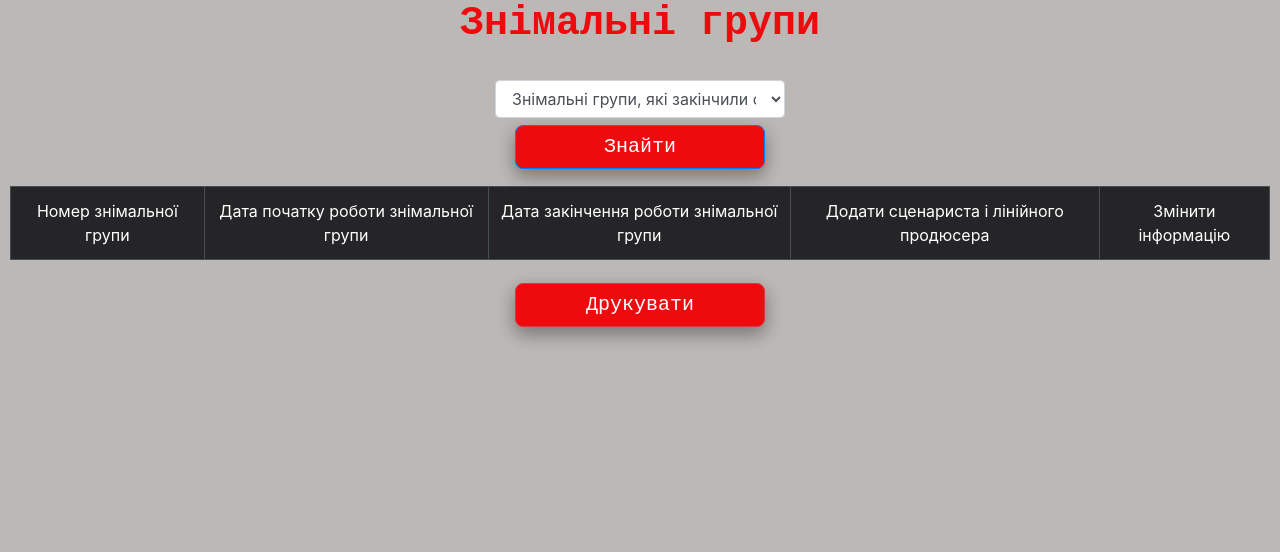
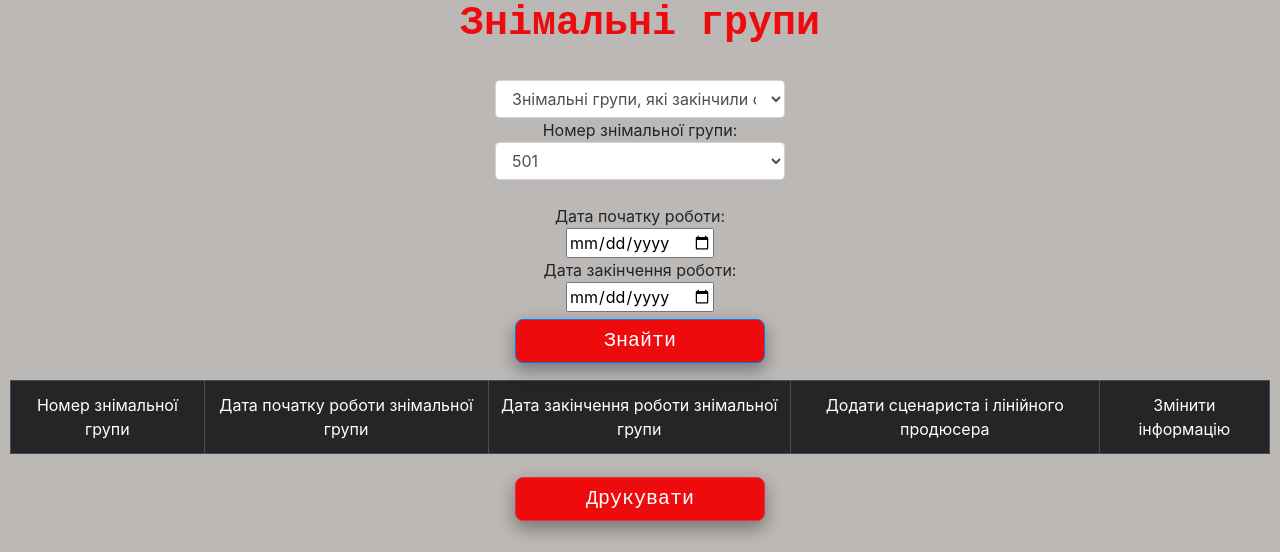
Before and after one commit to valeriia-lun/filmStudio, a PHP site: page /director/find_filmCrew.php in a window 1280 px wide. Shown: the part 56-608 px from the top of the page. Run offline with PHP 8.4, Linux system fonts and the light colour scheme; data that the repository does not hold is empty; some libraries are stand-ins or nearby versions.

Commit message:
filters to director/find_filmCrew.php

```diff
--- a/director/find_filmCrew.php
+++ b/director/find_filmCrew.php
@@ -50,6 +50,17 @@
 <select  class="select selectpicker  form-control" name="selecting">
   <option value="finish_film_crew">Знімальні групи, які закінчили свою роботу 15.12.2019</option>
 </select>
+
+Номер знімальної групи:
+<select  class="select selectpicker  form-control" name="selecting">
+  <option value="finish_film_crew">501</option>
+</select></br>
+
+Дата початку роботи:
+<input value="" type="date"></input></br>
+
+Дата закінчення роботи:
+<input value="" type="date"></input></br>
 </div>
 <div class="btn">
   <button class ="button btn btn-primary" name="done">Знайти</button>
--- a/director/find_movie.php
+++ b/director/find_movie.php
@@ -71,6 +71,12 @@ $().datepicker();
 
 <input value="Бюджет"></input>
 <input value="Рейтинг"></input></br>
+
+Жанр:
+<select  onchange="yesnoCheck(this);" class="select selectpicker  form-control" name="selecting">
+  <option value="max_rating">драма</option>
+  <option value="max_gonorars">Фільми, які витратили найбільше грошей на гонорари акторам</option>
+</select>
 
 Номер знімальної групи:
 <select  onchange="yesnoCheck(this);" class="select selectpicker  form-control" name="selecting">
```
